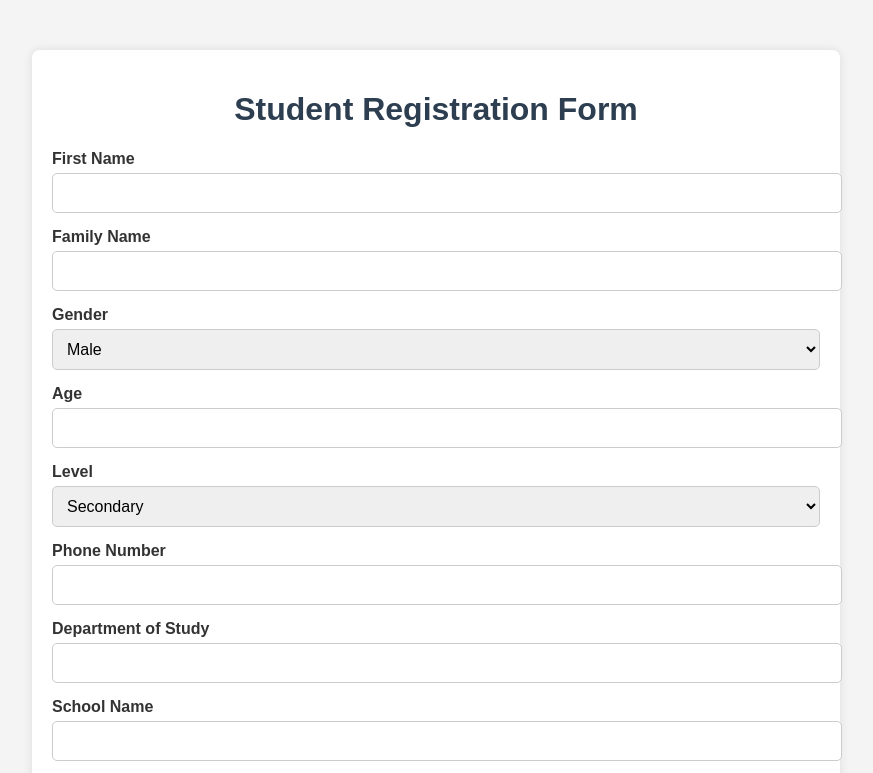
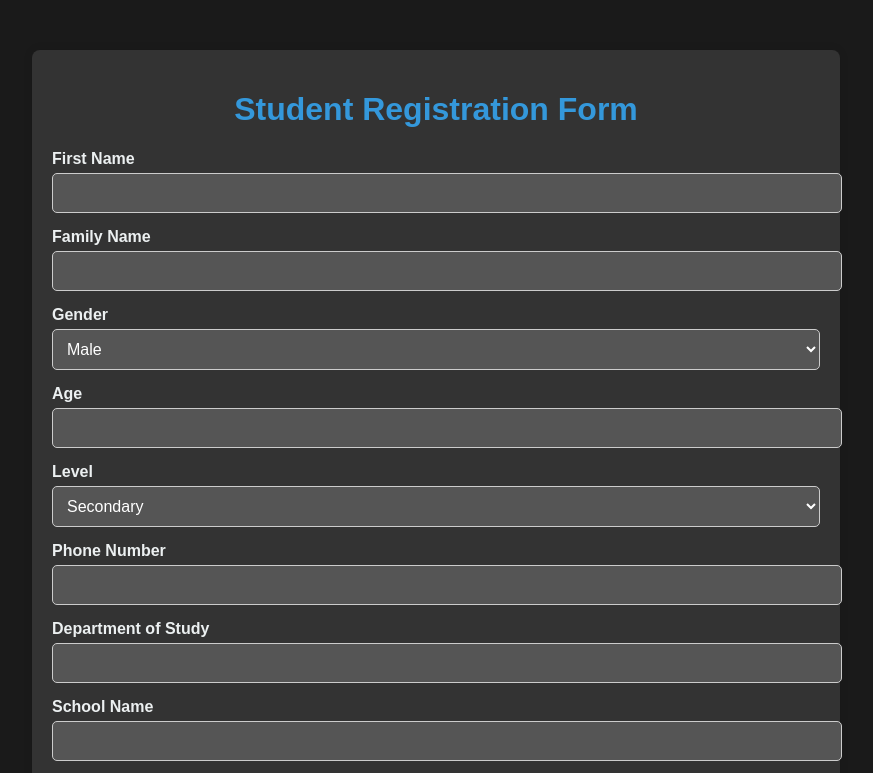
Before and after one commit to GOMYTECH/Wahdatul-Muslimeen, a plain HTML site: page Timit.html in a window 1280 px wide. Shown: the top 773 px of the page, without its empty margins (204-1077 px from the left). Drawn offline with Linux system fonts and the light colour scheme.

Commit message:
Update Timit.html

```diff
--- a/Timit.html
+++ b/Timit.html
@@ -7,8 +7,8 @@
     <style>
         body {
             font-family: Arial, sans-serif;
-            background-color: #f4f4f4;
-            color: #333;
+            background-color: #1a1a1a;
+            color: white;
             margin: 0;
             padding: 0;
         }
@@ -16,12 +16,12 @@
             width: 60%;
             margin: 50px auto;
             padding: 20px;
-            background-color: #fff;
+            background-color: #333;
             border-radius: 8px;
             box-shadow: 0 0 10px rgba(0, 0, 0, 0.1);
         }
         h1 {
-            color: #2c3e50;
+            color: #3498db;
             text-align: center;
         }
         .form-group {
@@ -31,17 +31,21 @@
             display: block;
             margin-bottom: 5px;
             font-weight: bold;
+            color: #ecf0f1;
         }
         .form-group input,
-        .form-group select {
+        .form-group select,
+        .form-group textarea {
             width: 100%;
             padding: 10px;
             font-size: 16px;
             border: 1px solid #ccc;
             border-radius: 5px;
+            background-color: #555;
+            color: white;
         }
         .form-group button {
-            background-color: #2980b9;
+            background-color: #3498db;
             color: white;
             padding: 10px 20px;
             font-size: 16px;
@@ -50,7 +54,7 @@
             cursor: pointer;
         }
         .form-group button:hover {
-            background-color: #3498db;
+            background-color: #2980b9;
         }
     </style>
 </head>
@@ -60,19 +64,16 @@
         <h1>Student Registration Form</h1>
 
         <form id="registrationForm">
-            <!-- Name -->
             <div class="form-group">
                 <label for="firstName">First Name</label>
                 <input type="text" id="firstName" name="firstName" required>
             </div>
 
-            <!-- Family Name -->
             <div class="form-group">
                 <label for="familyName">Family Name</label>
                 <input type="text" id="familyName" name="familyName" required>
             </div>
 
-            <!-- Gender -->
             <div class="form-group">
                 <label for="gender">Gender</label>
                 <select id="gender" name="gender" required>
@@ -82,13 +83,11 @@
                 </select>
             </div>
 
-            <!-- Age -->
             <div class="form-group">
                 <label for="age">Age</label>
                 <input type="number" id="age" name="age" required>
             </div>
 
-            <!-- Level -->
             <div class="form-group">
                 <label for="level">Level</label>
                 <select id="level" name="level" required>
@@ -97,31 +96,26 @@
                 </select>
             </div>
 
-            <!-- Phone Number -->
             <div class="form-group">
                 <label for="phone">Phone Number</label>
                 <input type="tel" id="phone" name="phone" required>
             </div>
 
-            <!-- Department -->
             <div class="form-group">
                 <label for="department">Department of Study</label>
                 <input type="text" id="department" name="department" required>
             </div>
 
-            <!-- School Name -->
             <div class="form-group">
                 <label for="schoolName">School Name</label>
                 <input type="text" id="schoolName" name="schoolName" required>
             </div>
 
-            <!-- Skills (Optional) -->
             <div class="form-group">
                 <label for="skills">Skills (Optional)</label>
                 <textarea id="skills" name="skills"></textarea>
             </div>
 
-            <!-- Submit Button -->
             <div class="form-group">
                 <button type="submit">Submit</button>
             </div>
@@ -168,4 +162,4 @@
     </script>
 
 </body>
-</html>
+                </html>
```
